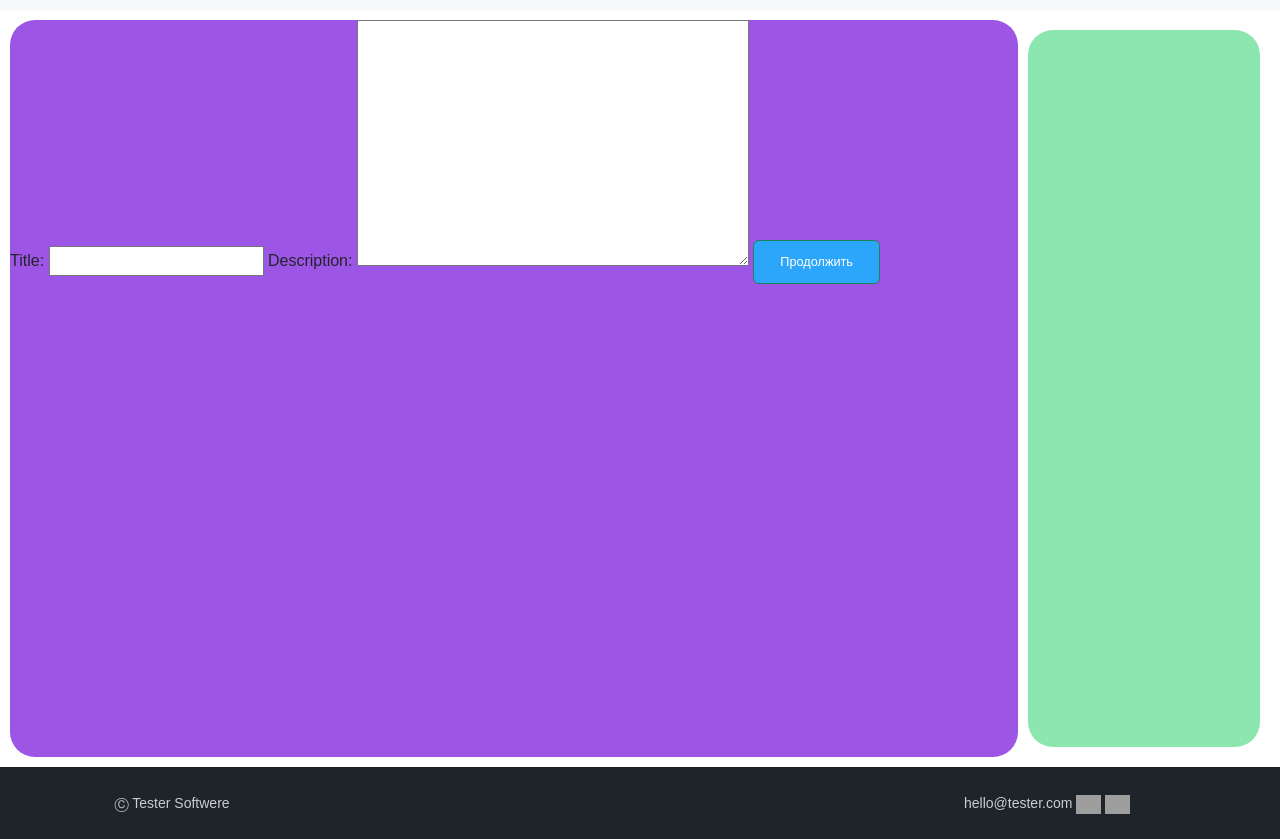
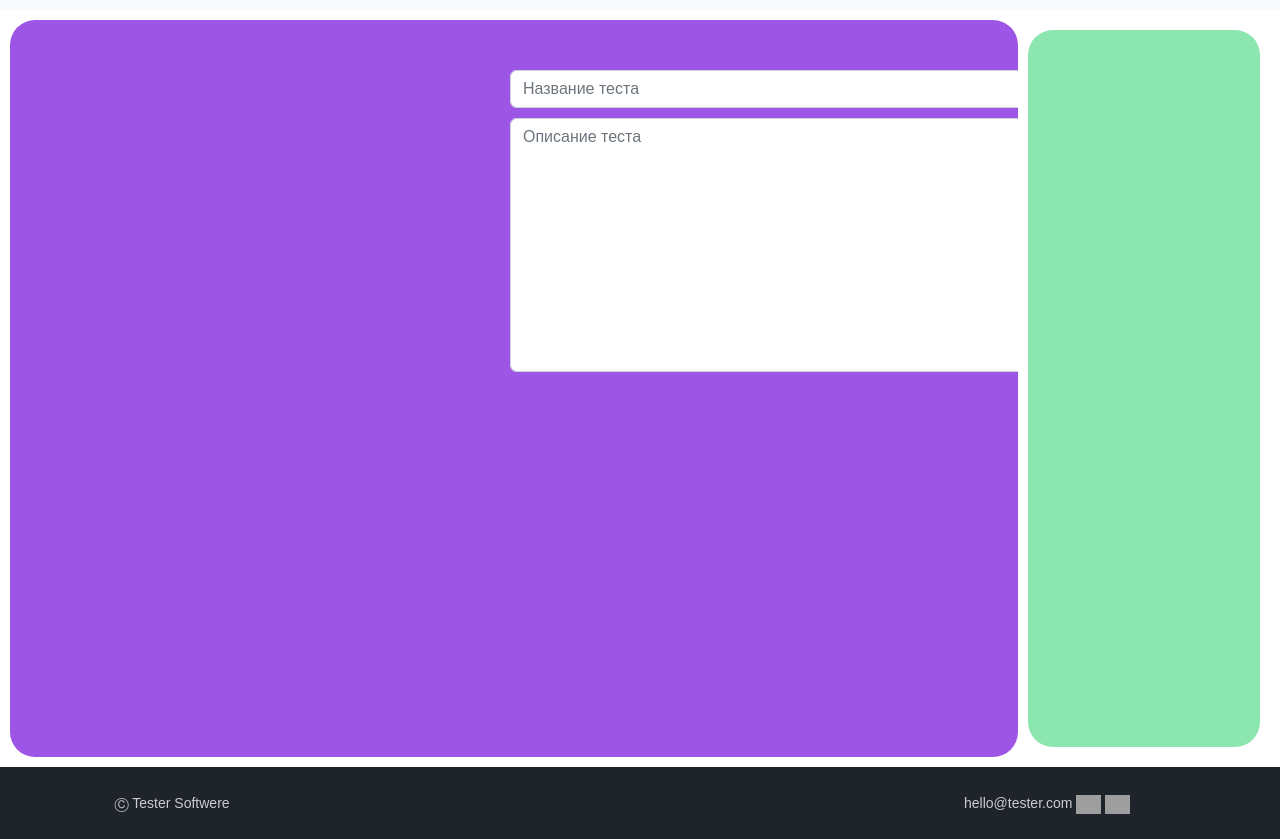
Before and after one commit to moipo/tester, a Django app: page /createtest/ in a window 1280 px wide. Shown: the part 96-935 px from the top of the page. Run offline with Django 4.2, Linux system fonts and the light colour scheme; some libraries are stand-ins or nearby versions; grey boxes are pictures that could not be loaded.

Commit message:
designed a testform

```diff
--- /dev/null
+++ b/templates/createquestions.html
@@ -0,0 +1 @@
+{% extends "createtest_base.html" %}
--- a/templates/createtest.html
+++ b/templates/createtest.html
@@ -2,12 +2,58 @@
 
 {% block show_test_form %}
 
-<form action = "#">
-    <div class = "form-group">
-        {% csrf_token %}
-        {{form_test}}
-        <button type = "submit" class = "btn btn-success btn-md"> Продолжить </button>
-    </div>
-</form>
 
-{% endblock %}
+<form action="#">
+
+    <form> {% csrf_token %}
+        <div class="form-group testformstr">
+<!--            <label for="id_title">Название теста:</label>-->
+            <input type="text" class="form-control" aria-describedby="emailHelp" placeholder="Название теста" name="title"  maxlength="100" required="" id="id_title">
+        </div>
+        <div class="form-group testformtxt">
+            <div>
+<!--                <label for="id_description">Описание:</label>-->
+                <textarea class="form-control" name="description" cols="40" rows="10" id="id_description" placeholder="Описание теста"></textarea>
+                <button type="submit" class="btn btn-success btn-md createTestButton"> Продолжить</button>
+            </div>
+        </div>
+    </form>
+
+    {% csrf_token %}
+
+    {% comment %}
+    {{form_test}}
+    {% endcomment%}
+
+
+    <!--    <div class="form-group">-->
+    <!--    <label for="id_title">Название теста:</label>-->
+    <!--      <input type="text" name="title" maxlength="100" required="" id="id_title">-->
+    <!--    <label for="id_description">Описание:</label>-->
+    <!--      <textarea name="description" cols="40" rows="10" id="id_description"></textarea>-->
+    <!--        <button type="submit" class="btn btn-success btn-md"> Продолжить </button>-->
+    <!--    </div>-->
+    <!--    </div>-->
+    <!--</form>-->
+    <style>
+        .testformstr{
+        margin-top: 50px;
+        width:700px;
+        margin-left: 500px;
+        }
+
+        .testformtxt{
+        margin-top: 10px;
+        width:700px;
+        margin-left: 500px;
+        }
+
+        .createTestButton{
+        margin: 10px;
+        float:right;
+        }
+    </style>
+
+
+
+    {% endblock %}
--- a/univ_app/forms.py
+++ b/univ_app/forms.py
@@ -8,3 +8,8 @@ class TestForm(forms.ModelForm):
             'title',
             'description',
         ]
+
+        labels = {
+            "title" : "Название теста",
+            "description" : "Описание",
+        }
```
